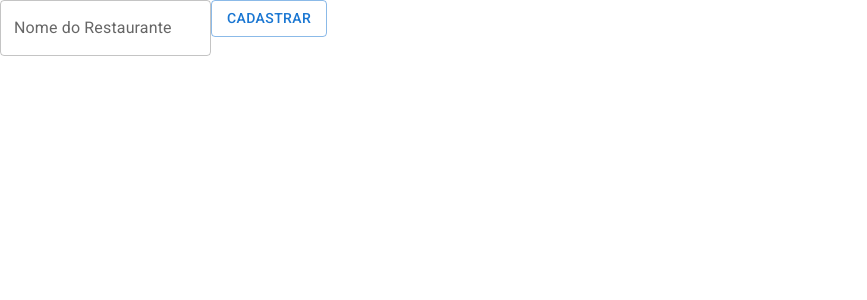
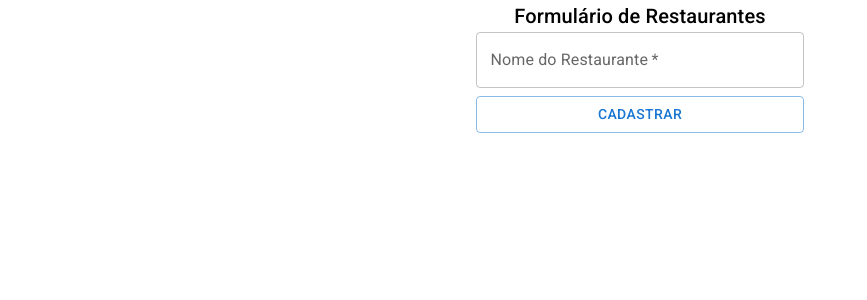
Before and after one commit to DanielBou99/alfood-react, a React (Create React App) app in the folder alfood-main/: page /admin/restaurantes/novo in a window 1280 px wide. Shown: the top 300 px of the page, without its empty margins (0-867 px from the left). Built offline with nearby package versions, Linux system fonts and the light colour scheme.

Commit message:
Melhoria design formulário

```diff
--- a/alfood-main/src/paginas/Administracao/Restaurantes/FormularioRestaurante.tsx
+++ b/alfood-main/src/paginas/Administracao/Restaurantes/FormularioRestaurante.tsx
@@ -1,4 +1,4 @@
-import { Button, TextField } from "@mui/material";
+import { Box, Button, TextField, Typography } from "@mui/material";
 import axios from "axios";
 import { useEffect, useState } from "react";
 import { useParams } from "react-router-dom";
@@ -41,16 +41,23 @@
   };
 
   return (
-    <form onSubmit={aoSubmeterForm}>
+    <Box sx={{ display:"flex", flexDirection:"column", alignItems:"center" }}>
+      <Typography component="h1" variant="h6">
+        Formulário de Restaurantes
+      </Typography>
+      <Box component="form" onSubmit={aoSubmeterForm}>
         <TextField
           value={nomeRestaurante}
           onChange={(evento) => setNomeRestaurante(evento.target.value)}
           label="Nome do Restaurante"
+          fullWidth
+          required
         ></TextField>
-      <Button type="submit" variant="outlined">
+        <Button sx={{ marginTop: 1 }} type="submit" variant="outlined" fullWidth>
           Cadastrar
         </Button>
-    </form>
+      </Box>
+    </Box>
   );
 };
 
```
Lines whose indentation alone changed are shown as unchanged.
